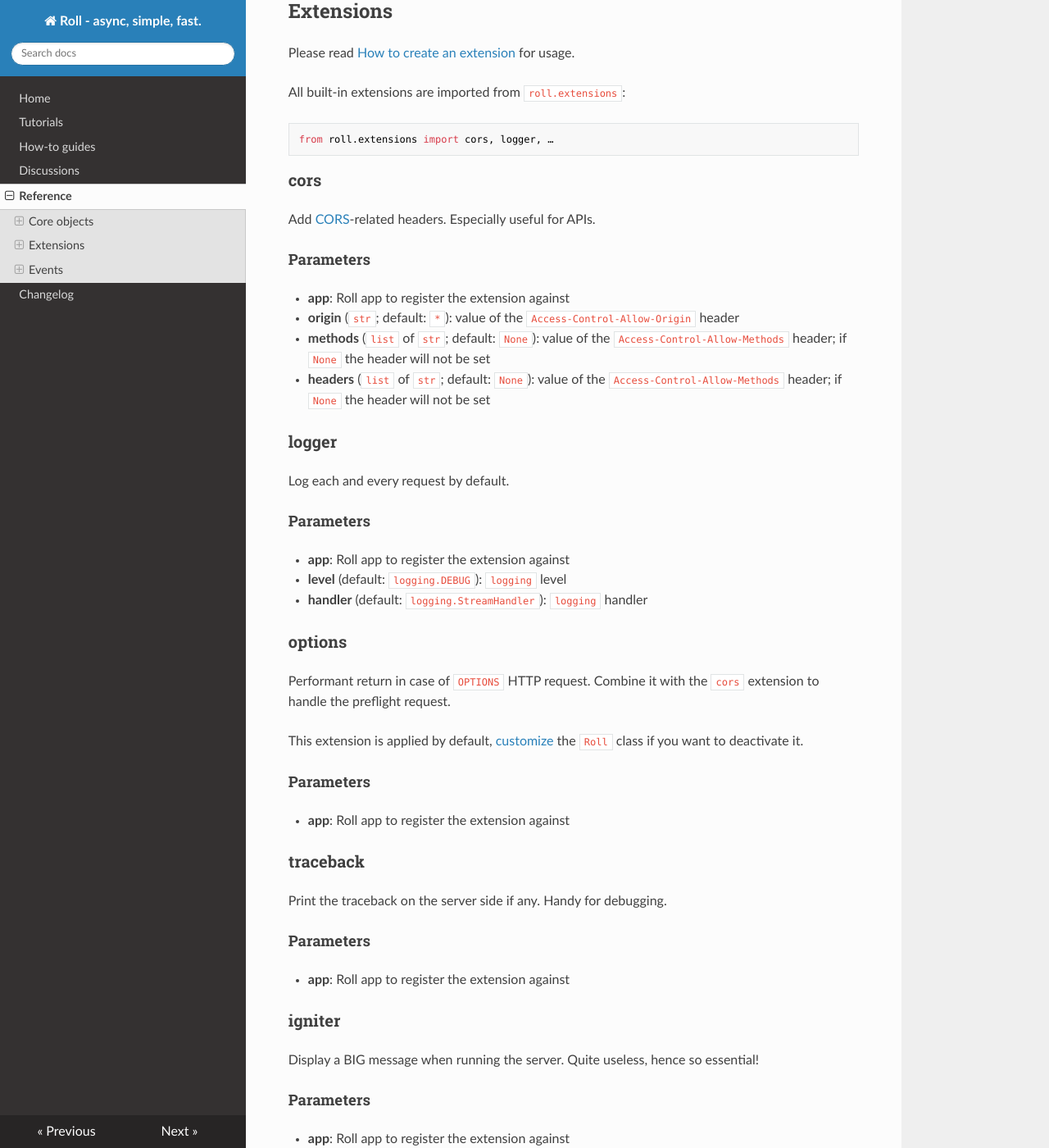
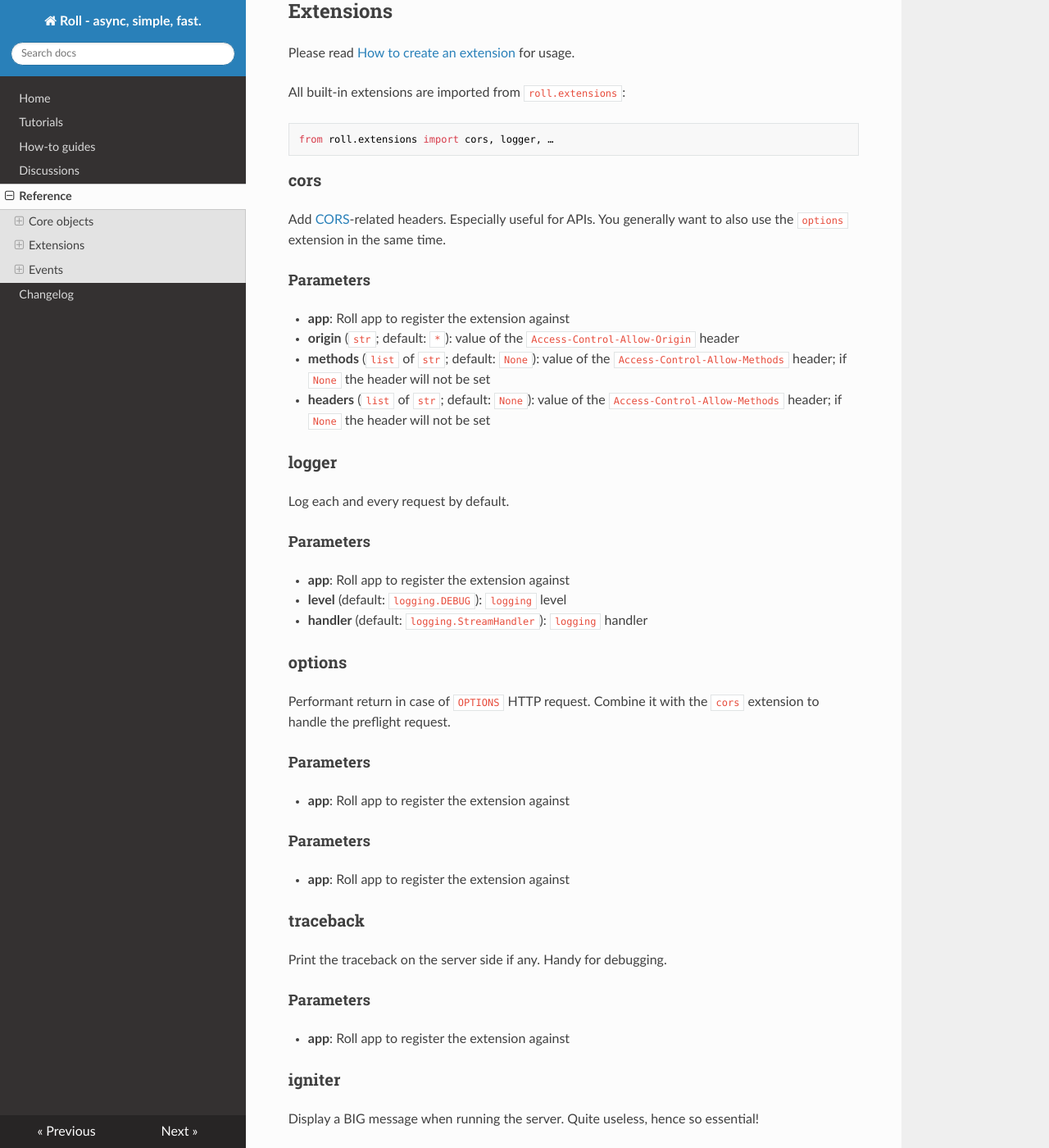
Before and after one commit to pyrates/roll, an MkDocs documentation site: the page built from docs/reference.md, in a window 1280 px wide and 1400 px high, scrolled down 2267 px. Shown: the whole window at 82% size. Built offline with MkDocs 1.6.1, drawn with Linux system fonts in a browser that asks for light colours; nearby versions of some CDN libraries; old or Windows-style settings are respelled for this version of MkDocs.

Commit message:
BREAKING: options extension is no more applied by default

```diff
--- a/docs/reference.md
+++ b/docs/reference.md
@@ -118,7 +118,8 @@
 ### cors
 
 Add [CORS](https://developer.mozilla.org/en-US/docs/Web/HTTP/Access_control_CORS)-related headers.
-Especially useful for APIs.
+Especially useful for APIs. You generally want to also use the `options`
+extension in the same time.
 
 #### Parameters
 
@@ -146,9 +147,10 @@
 Performant return in case of `OPTIONS` HTTP request.
 Combine it with the `cors` extension to handle the preflight request.
 
-This extension is applied by default,
-[customize](how-to-guides.md#how-to-subclass-roll-itself) the `Roll` class if you
-want to deactivate it.
+#### Parameters
+
+- **app**: Roll app to register the extension against
+
 
 #### Parameters
 
--- a/roll/__init__.py
+++ b/roll/__init__.py
@@ -231,8 +231,6 @@
     def __init__(self):
         self.routes = self.Routes()
         self.hooks = {}
-        from .extensions import options
-        options(self)
 
     async def startup(self):
         await self.hook('startup')
```
Also changed, not shown: docs/changelog.md (+2 -0 lines), 1 other file.
